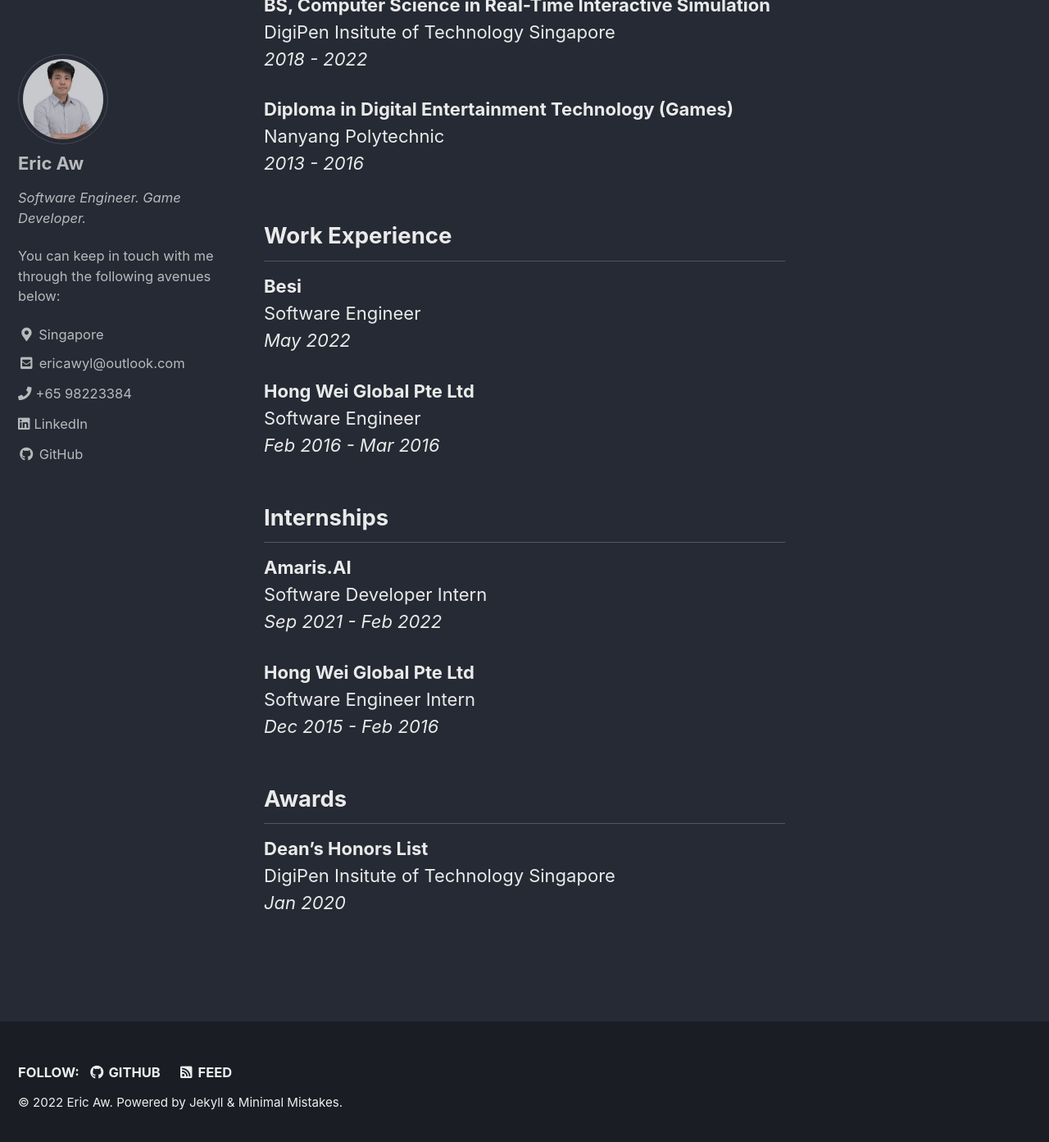
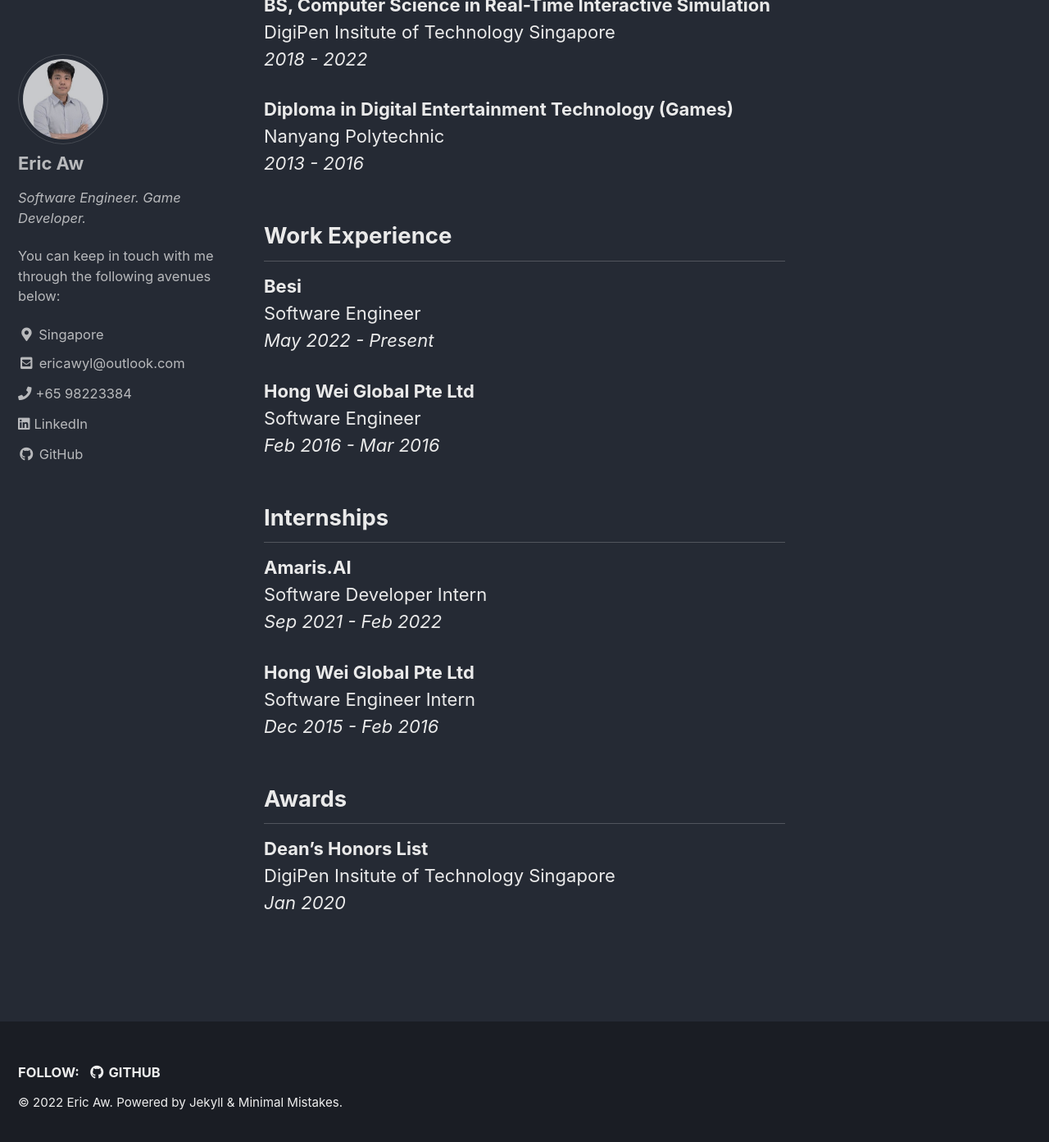
Before and after one commit to ericawyl/ericawyl.github.io, a Jekyll site: the page built from aboutme.md, in a window 1280 px wide and 1400 px high, scrolled down 821 px. Shown: the top 1393 px of the window at 82% size. Built offline with Jekyll 4.4.1, drawn with Linux system fonts in a browser that asks for light colours; cached includes are drawn as plain includes.

Commit message:
Fix-based and misc edits.

```diff
--- a/_config.yml
+++ b/_config.yml
@@ -50,8 +50,8 @@ reCaptcha:
   siteKey                :
   secret                 :
 atom_feed:
-#  path                   : # blank (default) uses feed.xml
-  hide                   : false # true, false (default)
+  path                   : # blank (default) uses feed.xml
+  hide                   : true # true, false (default)
 search                   : # true, false (default)
 search_full_content      : # true, false (default)
 search_provider          : # lunr (default), algolia, google
--- a/aboutme.md
+++ b/aboutme.md
@@ -30,7 +30,7 @@ _2013 - 2016_
 
 **Besi**
 Software Engineer
-_May 2022_
+_May 2022 - Present_
 
 **Hong Wei Global Pte Ltd**
 Software Engineer
@@ -46,7 +46,6 @@ _Sep 2021 - Feb 2022_
 Software Engineer Intern
 _Dec 2015 - Feb 2016_
 
-
 ## Awards
 
 **Dean's Honors List**
```
